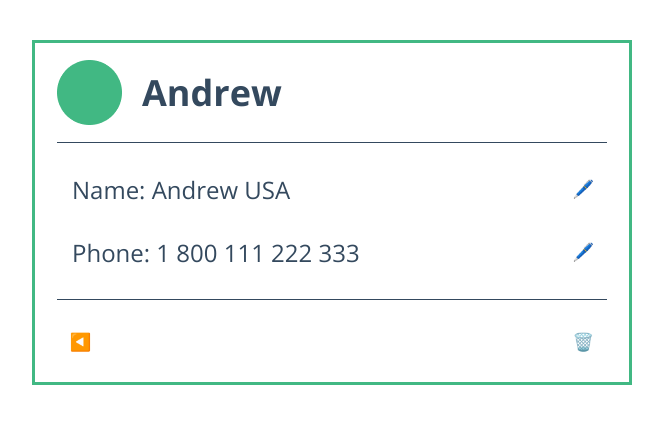
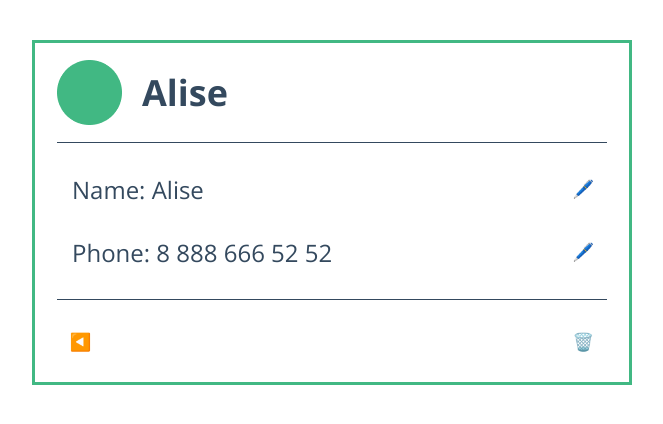
Before and after one commit to 2xsli/contact-book-vue, a Vue app: page /contact/1 in a window 1280 px wide. Shown: the top 424 px of the page, without its empty margins (333-996 px from the left). Built offline with nearby package versions, Linux system fonts and the light colour scheme.

Commit message:
complete dynamic routes

```diff
--- a/src/App.vue
+++ b/src/App.vue
@@ -37,4 +37,5 @@ export default {
   color: #34495E;
   margin: 25px 0;
 }
+
 </style>
--- a/src/components/ContactBook.vue
+++ b/src/components/ContactBook.vue
@@ -1,7 +1,7 @@
 <template>
     <div class="contactBook">
         <div class="container">
-            <h1 class="title">{{"Contacts: " + this.$store.contacts.length}}</h1>
+            <h1 class="title">{{"Contacts: " + this.$store.state.contacts.length}}</h1>
 
             <Search />
             <Profile />
--- a/src/components/ContactItem.vue
+++ b/src/components/ContactItem.vue
@@ -10,7 +10,7 @@
                     <img class="contact__icon"
                     src="../assets/profile-icon.png">
 
-                    <h1 class="contact__name">Andrew</h1>
+                    <h1 class="contact__name">{{ contact.title }}</h1>
                 </div>
 
             </div>
@@ -21,7 +21,7 @@
                 <div class="contactItem-wrapper">
 
                     <div class="contactItem-wrapper-add">
-                        <p class="contact__field">Name: Andrew USA</p>
+                        <p class="contact__field">{{"Name: " + contact.title }}</p>
 
                         <button class="contact__btn"
                                 @click="editContact(contact)">
@@ -29,7 +29,7 @@
                     </div>
 
                     <div class="contactItem-wrapper-add">
-                        <p class="contact__field">Phone: 1 800 111 222 333</p>
+                        <p class="contact__field">{{"Phone: " + contact.phoneNumber }}</p>
 
                         <button class="contact__btn"
                                 @click="editContact(contact)">
@@ -63,6 +63,18 @@ export default {
 
     computed: mapState(['contacts']),
 
+    data() {
+        return {
+            contact: null
+        }
+    },
+
+    created() {
+        const contact = this.$store.state.contacts.find(contact => contact.id == this.$route.params.id)
+        if (contact) {
+            this.contact = contact
+        }
+    }
 
 }
 </script>
--- a/src/components/Contacts.vue
+++ b/src/components/Contacts.vue
@@ -12,6 +12,7 @@
                             {{  contact.title  }}
                         </div>
                     </router-link>
+
 
                     <div v-if="!contact.editing"
                          class="contact__item-label">
```
